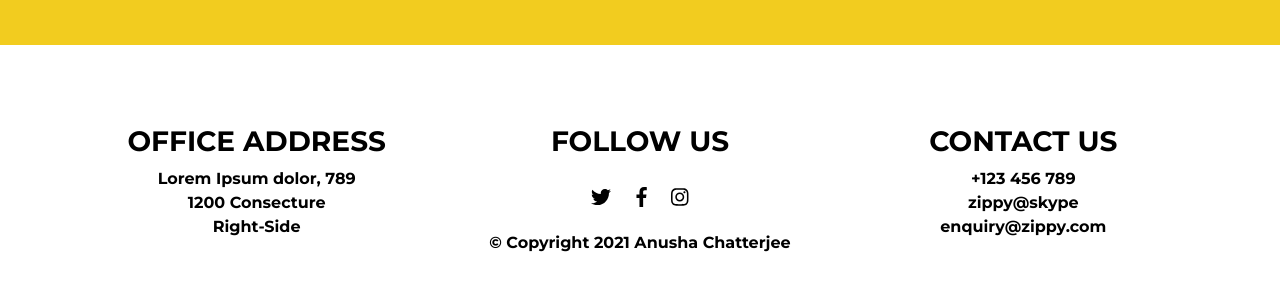
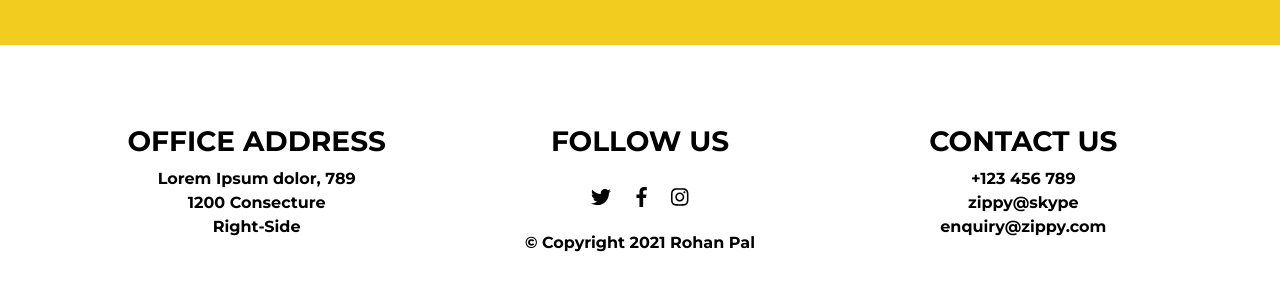
Before and after one commit to rohaanpal/LGMVIP-Task1, a plain HTML site: page index.html in a window 1280 px wide. Shown: the part 7647-7938 px from the top of the page. Drawn offline with nearby package versions, Linux system fonts and the light colour scheme; files whose address does not match are found by name.

Commit message:
Update index.html

```diff
--- a/index.html
+++ b/index.html
@@ -418,7 +418,7 @@
         <i class="social-icon fab fa-twitter"></i>
         <i class="social-icon fab fa-facebook-f"></i>
         <i class="social-icon fab fa-instagram"></i>
-        <p><strong>© Copyright 2021 Anusha Chatterjee</strong></p>
+        <p><strong>© Copyright 2021 Rohan Pal</strong></p>
       </div>
       <div class="col-lg-4 col-md-12 col-sm-12">
       <h3 class="office">CONTACT US</h3>
```
